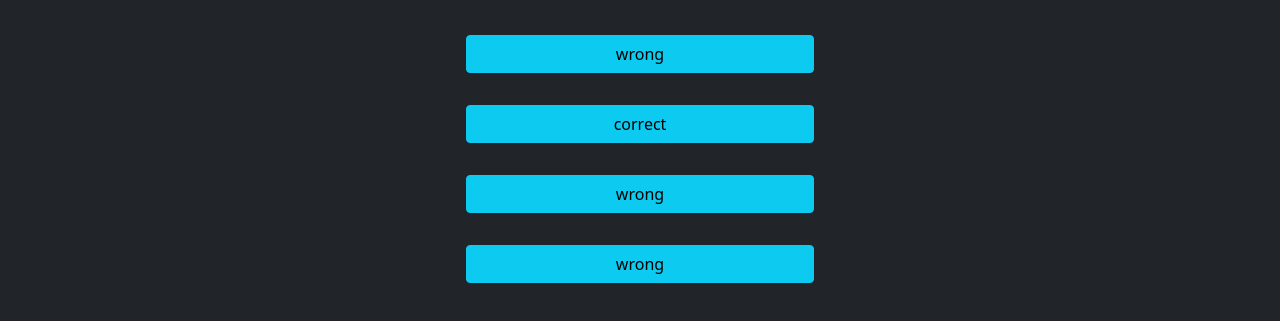
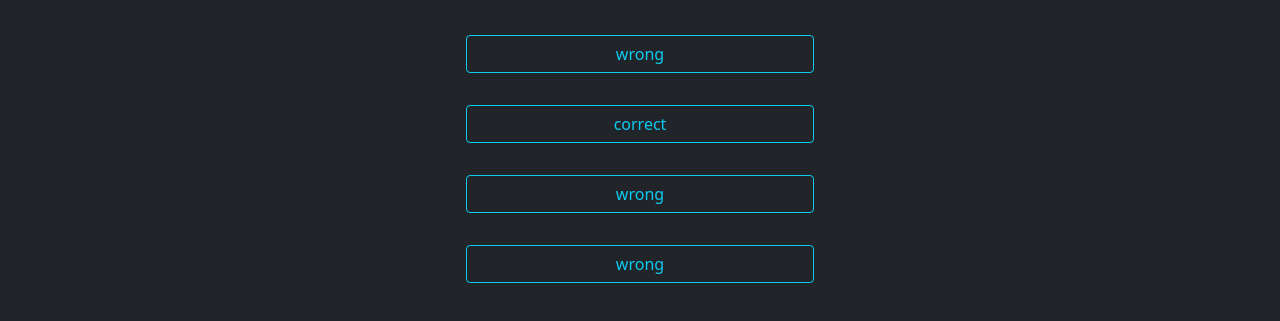
Before and after one commit to sehaj97/quiz-app, a plain HTML site: page index.html in a window 1280 px wide. Both pictures are taken after a click on the button "START QUIZ". Shown: the part 197-518 px from the top of the page. Drawn offline with nearby package versions, Linux system fonts and the light colour scheme.

Commit message:
styled buttons

```diff
--- a/assets/css/styles.css
+++ b/assets/css/styles.css
@@ -1,3 +1,4 @@
 .answers {
     width: 75%;
+    font-weight: bold !important;
 }
--- a/index.html
+++ b/index.html
@@ -41,13 +41,13 @@
           <div class="row">
             <div class="col-md-3 col-lg-4"></div>
             <div id="answers-container" class="col-md-6 col-lg-4 d-flex flex-column align-items-center justify-content-center p-3 d-none">
-              <button type="button" id="answer_a" class="btn btn-info m-3 w-100 answers">
+              <button type="button" id="answer_a" class="btn btn-outline-info m-3 w-100 answers">
               </button>
-              <button type="button" id="answer_b" class="btn btn-info m-3 w-100 answers">
+              <button type="button" id="answer_b" class="btn btn-outline-info m-3 w-100 answers">
               </button>
-              <button type="button" id="answer_c" class="btn btn-info m-3 w-100 answers">
+              <button type="button" id="answer_c" class="btn btn-outline-info m-3 w-100 answers">
               </button>
-              <button type="button" id="answer_d" class="btn btn-info m-3 w-100 answers">
+              <button type="button" id="answer_d" class="btn btn-outline-info m-3 w-100 answers">
               </button>
             </div>
           </div>
```
